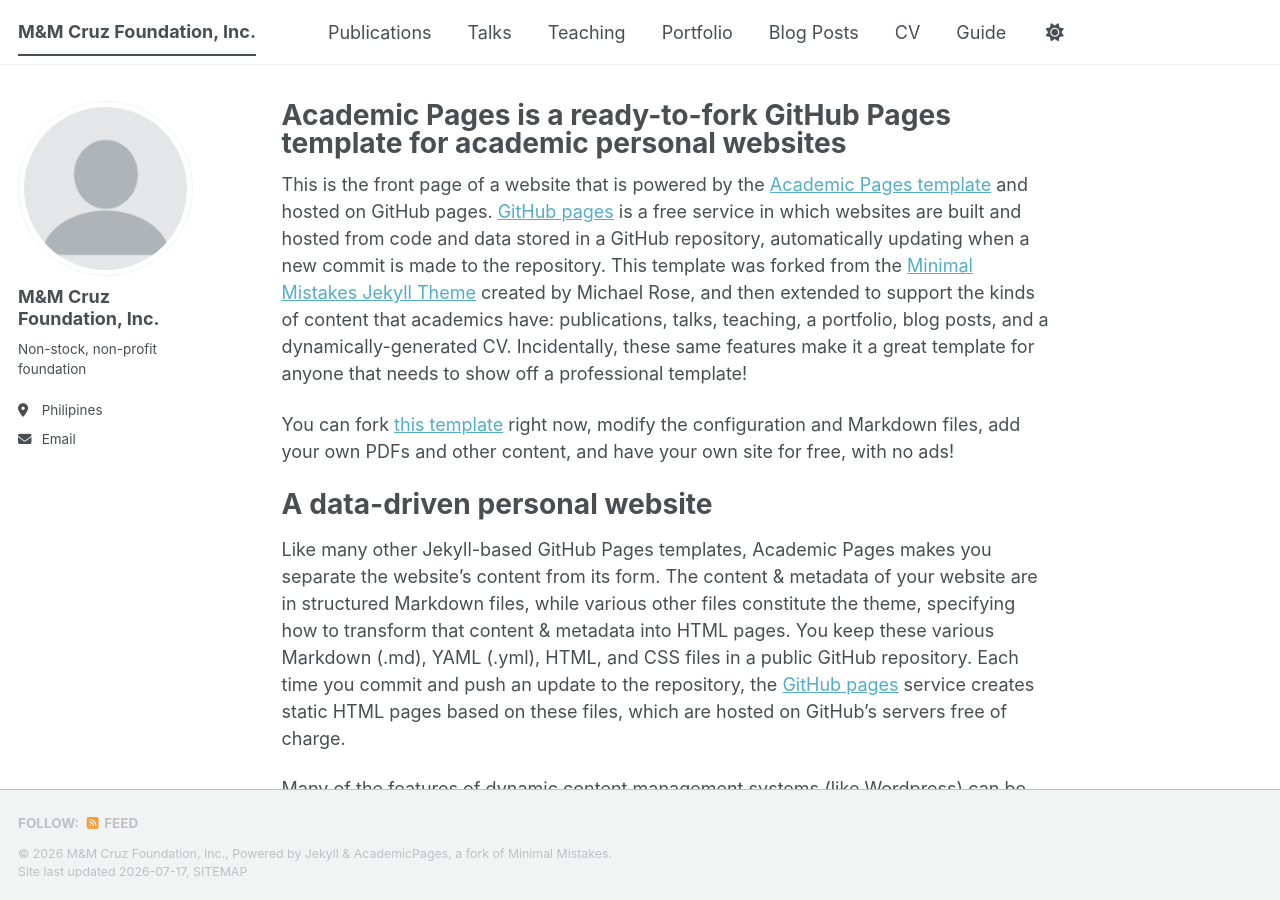
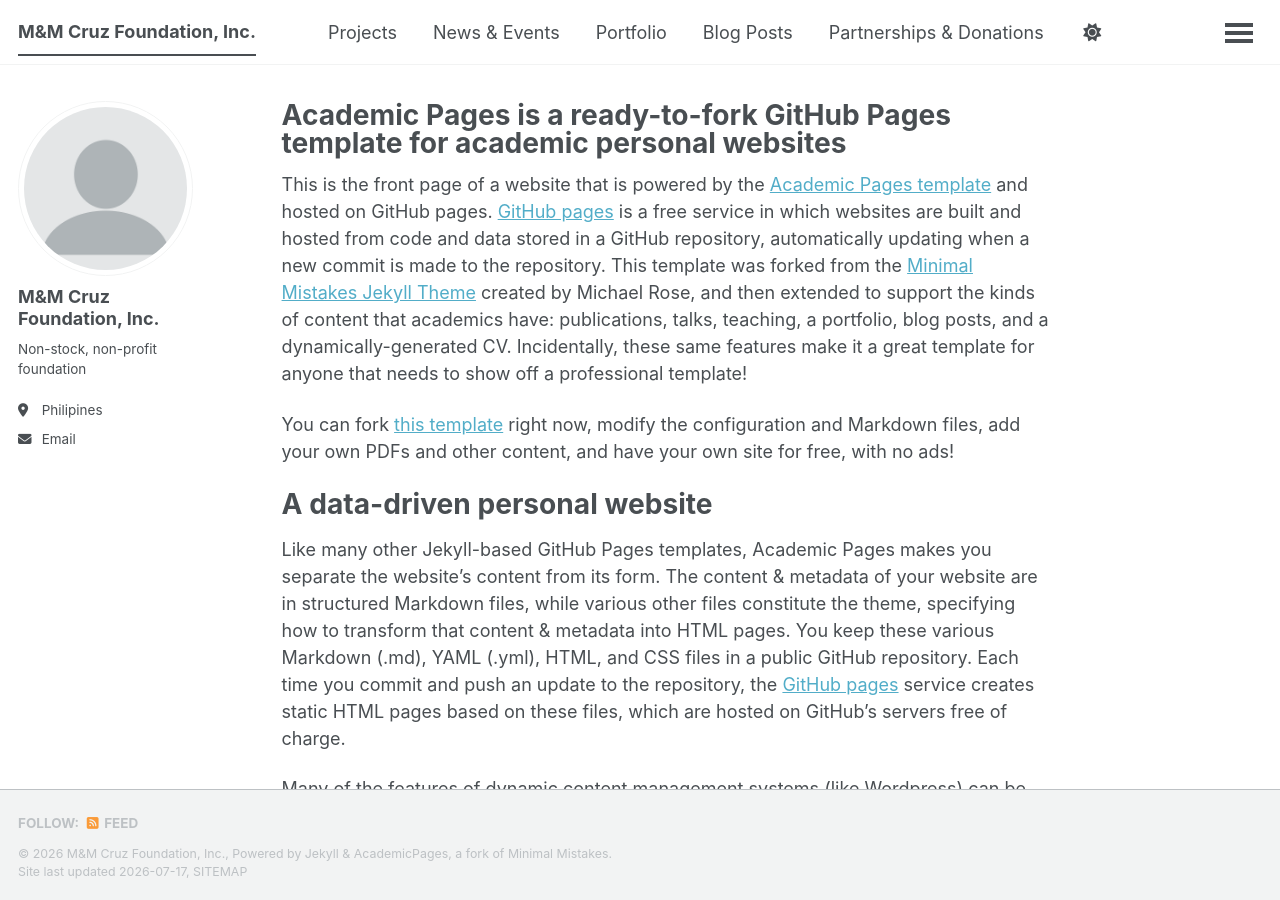
Before and after one commit to mccruz-foundation/mmcfoundation, a Jekyll site: the page built from _pages/about.md, in a window 1280 px wide and 900 px high. Built offline with Jekyll 4.4.1, drawn with Linux system fonts in a browser that asks for light colours; a style sheet for code colours, icons or effects is not loaded.

Commit message:
Update navigation.yml

```diff
--- a/_data/navigation.yml
+++ b/_data/navigation.yml
@@ -8,14 +8,11 @@
 #      Markdown formatted page while the second is generated using JSON.
 
 main:
-  - title: "Publications"
+  - title: "Projects"
     url: /publications/
 
-  - title: "Talks"
+  - title: "News & Events"
     url: /talks/
-
-  - title: "Teaching"
-    url: /teaching/
 
   - title: "Portfolio"
     url: /portfolio/
@@ -23,11 +20,11 @@ main:
   - title: "Blog Posts"
     url: /year-archive/
 
-  - title: "CV"
+  - title: "Partnerships & Donations"
     url: /cv/
 
   # - title: "CV"
   #   url: /cv-json/
 
-  - title: "Guide"
+  - title: "Contact"
     url: /markdown/
```
